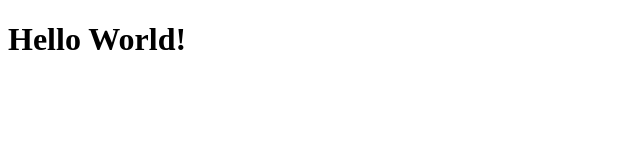
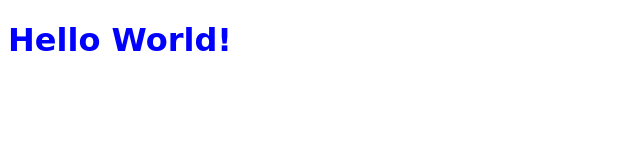
Before and after one commit to flaniyanjr/personal-website-project, a plain HTML site: page index.html in a window 1280 px wide. Shown: the whole page, without its empty margins (0-640 px from the left). Drawn offline with Linux system fonts and the light colour scheme.

Commit message:
add style.css, connect to index.html

```diff
--- a/index.html
+++ b/index.html
@@ -1,6 +1,7 @@
 <!DOCTYPE html>
 <html lang="en">
   <head>
+    <link rel="stylesheet" href="style.css" />
     <title>My Personal Website</title>
   </head>
   <body>
--- /dev/null
+++ b/style.css
@@ -0,0 +1,4 @@
+body {
+    color: blue;
+    font-family: Apple Chancery, cursive;
+}
```
